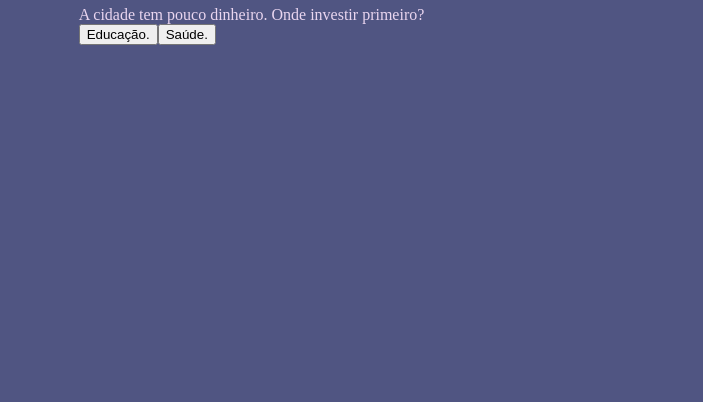
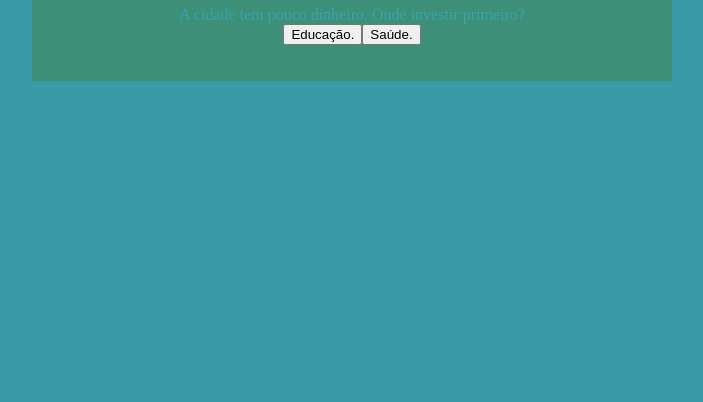
Before and after one commit to mary07-ux/historia-interativaJS, a plain HTML site: page index.html in a window 1280 px wide. Shown: the part 414-816 px from the top of the page, without its empty margins (288-991 px from the left). Drawn offline with Linux system fonts and the light colour scheme.

Commit message:
Add files via upload

```diff
--- a/main.js
+++ b/main.js
@@ -10,12 +10,11 @@ const perguntas = [
     alternativas: [
       {
         texto: "Educação.",
-        afirmacao: "afirmacao"
+        afirmacao: "A cidade investiu em educação, melhorando as escolas e preparando os jovens para o futuro."
       },
       {
         texto: "Saúde.",
-        afirmacao: "afirmacao"
-
+        afirmacao: "A cidade investiu na saúde, melhorando os hospitais e o atendimento à população."
       }
     ]
   },
@@ -24,11 +23,11 @@ const perguntas = [
     alternativas: [
       {
         texto: "Investir em infraestrutura.",
-        afirmacao: "afirmacao"
+        afirmacao: "Foram construídos reservatórios e melhoradas as redes de abastecimento, garantindo água para mais moradores."
       },
       {
         texto: "Criar campanhas de conscientização.",
-        afirmacao: "afirmacao"
+        afirmacao: "A população aprendeu a economizar água, evitando desperdícios e ajudando a preservar esse recurso."
       }
     ]
   },
@@ -37,11 +36,11 @@ const perguntas = [
     alternativas: [
       {
         texto: "Aumentar a coleta.",
-        afirmacao: "afirmacao"
+        afirmacao: "A coleta de lixo foi ampliada, deixando as ruas mais limpas e melhorando a qualidade de vida."
       },
       {
         texto: "Investir em reciclagem.",
-        afirmacao: "afirmacao"
+        afirmacao: "A reciclagem ganhou força, diminuindo a quantidade de lixo nos aterros e protegendo o meio ambiente."
       }
     ]
   },
@@ -49,30 +48,28 @@ const perguntas = [
     enunciado: "O trânsito está piorando.",
     alternativas: [
       {
-        texto: " Melhorar o transporte público.",
-        afirmacao: "afirmacao"
+        texto: "Melhorar o transporte público.",
+        afirmacao: "Com um transporte público melhor, menos pessoas precisaram usar carros, reduzindo o trânsito e a poluição."
       },
       {
         texto: "Construir novas vias.",
-        afirmacao: "afirmacao"
+        afirmacao: "A construção de novas vias facilitou o deslocamento, mas também exigiu cuidados para evitar impactos ambientais."
       }
     ]
-
   },
   {
     enunciado: "Depois de quatro anos:",
     alternativas: [
       {
-        texto: " A cidade ficou mais sustentável.",
-        afirmacao: "afirmacao"
+        texto: "A cidade ficou mais sustentável.",
+        afirmacao: "Em 2030, a cidade ficou mais sustentável, com melhor qualidade de vida, menos poluição e maior cuidado com os recursos naturais."
       },
       {
         texto: "A cidade melhorou economicamente, mas ainda enfrenta problemas ambientais.",
-        afirmacao: "afirmacao"
-
+        afirmacao: "Em 2030, a economia da cidade cresceu e surgiram novas oportunidades de emprego, mas ainda era necessário combater a poluição e preservar o meio ambiente."
       }
     ]
-  },
+  }
 ];
 
 let atual = 0;
@@ -80,8 +77,14 @@ let perguntaAtual;
 let historiaFinal = "";
 
 function mostraPergunta() {
+  if (atual >= perguntas.length) {
+    mostraResultado();
+    return;
+  }
+
   perguntaAtual = perguntas[atual];
-  caixaPerguntas.textContent = perguntaAtual.enunciado
+  caixaPerguntas.textContent = perguntaAtual.enunciado;
+  caixaAlternativas.textContent = "";
   mostraAlternativas();
 }
 
@@ -89,14 +92,25 @@ function mostraAlternativas() {
   for (const alternativa of perguntaAtual.alternativas) {
     const botaoAlternativa = document.createElement("button");
     botaoAlternativa.textContent = alternativa.texto;
-    botaoAlternativa.addEventListener("click", () => respostaSelecionada(alternativa))
+
+    botaoAlternativa.addEventListener("click", () => {
+      respostaSelecionada(alternativa);
+    });
+
     caixaAlternativas.appendChild(botaoAlternativa);
   }
 }
+
 function respostaSelecionada(opcaoSelecionada) {
-  const afirmacoes = opcaoSelecionada.afirmacoes;
-  historiaFinal += afirmacoes + " ";
+  const afirmacao = opcaoSelecionada.afirmacao;
+  historiaFinal += afirmacao + " ";
   atual++;
   mostraPergunta();
 }
+
+function mostraResultado() {
+  caixaPerguntas.textContent = "O futuro da cidade em 2030...";
+  textoResultado.textContent = historiaFinal;
+  caixaAlternativas.textContent = "";
+}
 mostraPergunta();
--- a/style.css
+++ b/style.css
@@ -1,9 +1,9 @@
 :root{
-    --cor-fundo: #505582;
-    --cor-principal: #d1d4f1;
-    --cor-secundaria: #1a1c2d;
-    --cor-destaque: #018665;
-    --cor-texto: #ead6f0;
+    --cor-fundo: #3a9ba7;
+    --cor-principal: #3e8f77;
+    --cor-secundaria: #0B0D20;
+    --cor-destaque: #375250;
+    --cor-texto: #37a4ae;
 }
 body{
     background-color: var(--cor-fundo);
@@ -13,13 +13,13 @@ body{
     align-items: center;
     min-height: 100vh;
 }
-caixa-principal{
+.caixa-principal{
     background-color: var(--cor-principal);
     width: 90%;
+    max-width: 600px;
     text-align: center;
-    padding: 20px
-
+    padding: 20px;
 }
 h1{
-    color: vars(--cor-destaque)
+    color: var(--cor-destaque);
 }
```
